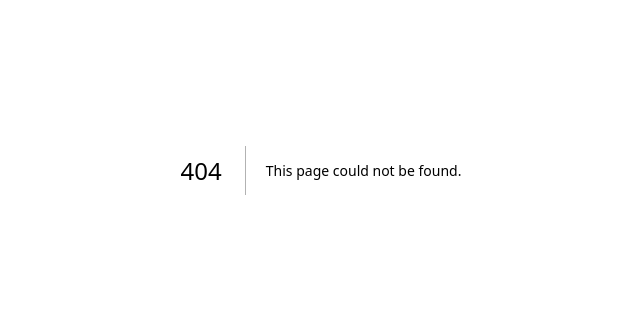
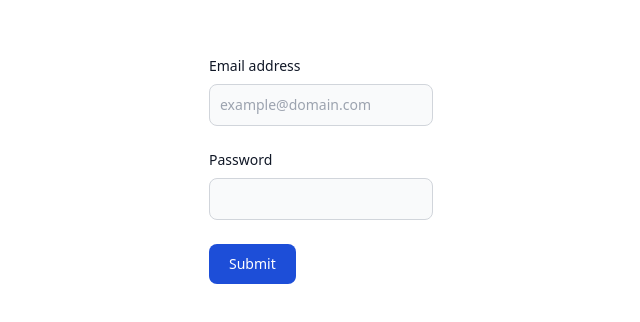
Before and after one commit to PShivers/OmniMarket, a Next.js app: page /SignIn in a window 1280 px wide. Before the commit this address had no page. Shown: the part 230-552 px from the top of the page, without its empty margins (319-959 px from the left). Built offline with nearby package versions, Linux system fonts and the light colour scheme.

Commit message:
added a sign in page

```diff
--- /dev/null
+++ b/pages/SignIn.tsx
@@ -0,0 +1,17 @@
+import React from "react";
+
+export default function SignIn(){
+    return(<div className="w-full h-screen flex justify-center items-center">
+            <form>
+                <div className="mb-6">
+                    <label for="email" className="block mb-2 text-sm font-medium text-gray-900 dark:text-white">Email address</label>
+                    <input type="email" id="email" className="bg-gray-50 border border-gray-300 text-gray-900 text-sm rounded-lg focus:ring-blue-500 focus:border-blue-500 block w-full p-2.5 dark:bg-gray-700 dark:border-gray-600 dark:placeholder-gray-400 dark:text-white dark:focus:ring-blue-500 dark:focus:border-blue-500" placeholder="example@domain.com" required/>
+                </div>
+                <div className="mb-6">
+                    <label for="password" className="block mb-2 text-sm font-medium text-gray-900 dark:text-white">Password</label>
+                    <input type="password" id="password" className="bg-gray-50 border border-gray-300 text-gray-900 text-sm rounded-lg focus:ring-blue-500 focus:border-blue-500 block w-full p-2.5 dark:bg-gray-700 dark:border-gray-600 dark:placeholder-gray-400 dark:text-white dark:focus:ring-blue-500 dark:focus:border-blue-500" placeholder="" required/>
+                </div>
+                <button type="submit" className="text-white bg-blue-700 hover:bg-blue-800 focus:ring-4 focus:outline-none focus:ring-blue-300 font-medium rounded-lg text-sm w-full sm:w-auto px-5 py-2.5 text-center dark:bg-blue-600 dark:hover:bg-blue-700 dark:focus:ring-blue-800">Submit</button>
+            </form>
+        </div>)
+}
--- a/src/components/Header.tsx
+++ b/src/components/Header.tsx
@@ -1,5 +1,6 @@
 import React from "react";
 import SearchBar from "./SearchBar";
+import Link from "next/link";
 
 export default function Header() {
   return (
@@ -15,14 +16,15 @@ export default function Header() {
             <SearchBar />
           </div>
 
-          {/* <div className="flex justify-center">
-            <button
+           <div className="flex justify-center items-center">
+            <Link
+              href="/SignIn"
               type="button"
-              className="rounded-md border border-transparent text-base font-small text-white bg-indigo-600 hover:bg-indigo-700 focus:outline-none focus:ring-2 focus:ring-offset-2 focus:ring-indigo-500"
+              className="h-10 text-sm rounded-md border border-transparent text-center text-sm text-white bg-indigo-600 hover:bg-indigo-700 focus:outline-none focus:ring-2 focus:ring-offset-2 focus:ring-indigo-500"
             >
               Sign In
-            </button>
-          </div> */}
+            </Link>
+          </div>
         </div>
       </nav>
     </header>
--- a/src/components/SearchBar.tsx
+++ b/src/components/SearchBar.tsx
@@ -14,7 +14,7 @@ export default function SearchBar() {
   };
 
   return (
-    <div className="ml-8 flex items-center">
+    <div className="ml-8 mr-8 flex w-full items-center">
       <div className="relative flex w-full flex-wrap items-stretch">
         <input
           type="search"
@@ -48,33 +48,6 @@ export default function SearchBar() {
           </svg>
         </button>
       </div>
-
-      {/* <div className="sm:-my-px ml-6 sm:flex sm:space-x-8">
-              <div className="relative flex w-full align-middle">
-                <div className="h-16 w-full flex items-center">
-                  <input
-                    type="text"
-                    className="w-full px-4 py-2 pr-10 rounded-lg shadow-sm focus:outline-none focus:shadow-outline-blue h-7"
-                    placeholder="Search..."
-                  />
-                </div>
-
-                <button type="submit" className="relative self-center right-6">
-                  <svg
-                    className="h-4 w-4 text-gray-400"
-                    fill="none"
-                    stroke-linecap="round"
-                    stroke-linejoin="round"
-                    stroke-width="2"
-                    stroke="currentColor"
-                    viewBox="0 0 24 24"
-                  >
-                    <path d="M22 22l-6-6"></path>
-                    <path d="M16 10a6 6 0 1 0-12 0 6 6 0 0 0 12 0z"></path>
-                  </svg>
-                </button>
-              </div>
-            </div> */}
     </div>
   );
 }
```
